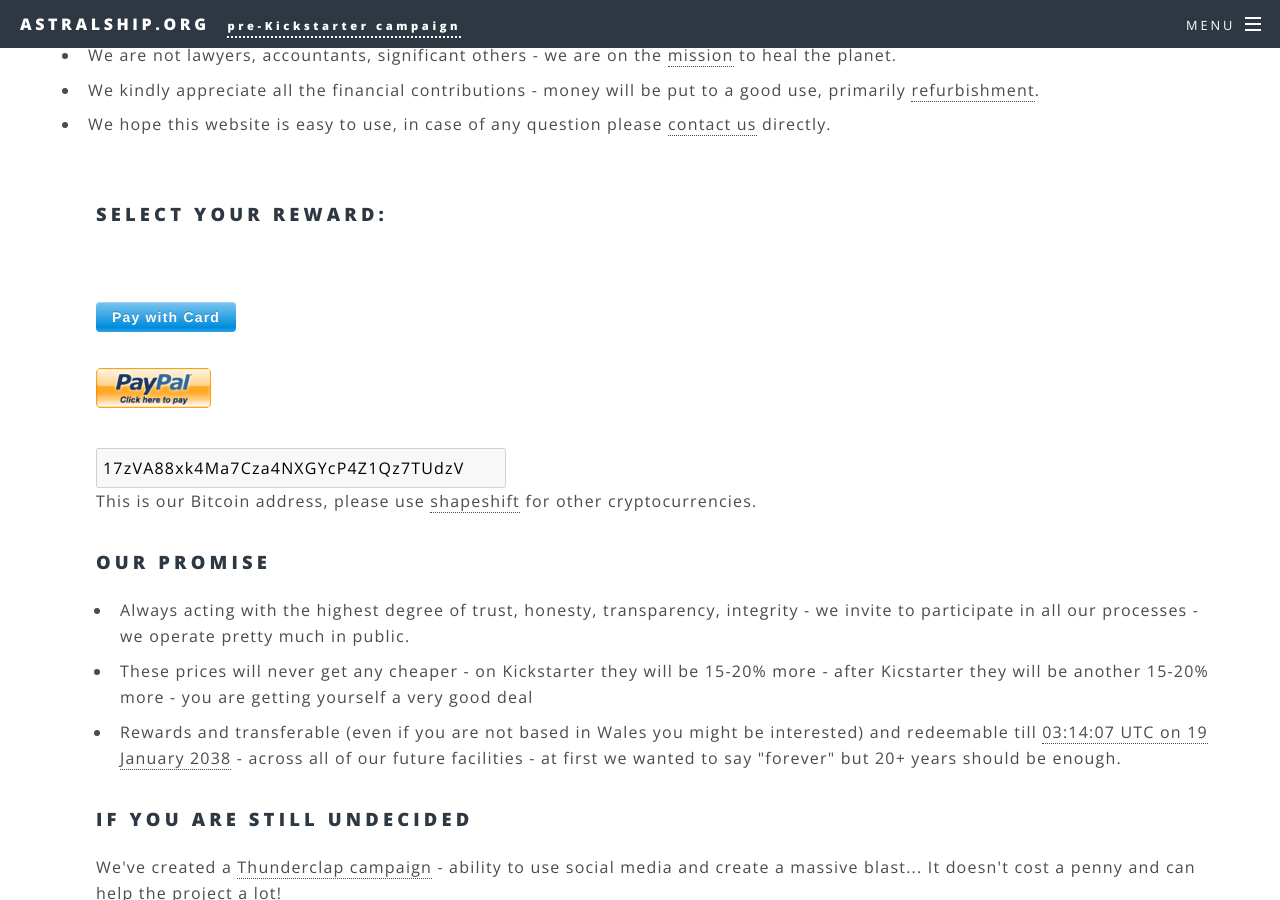
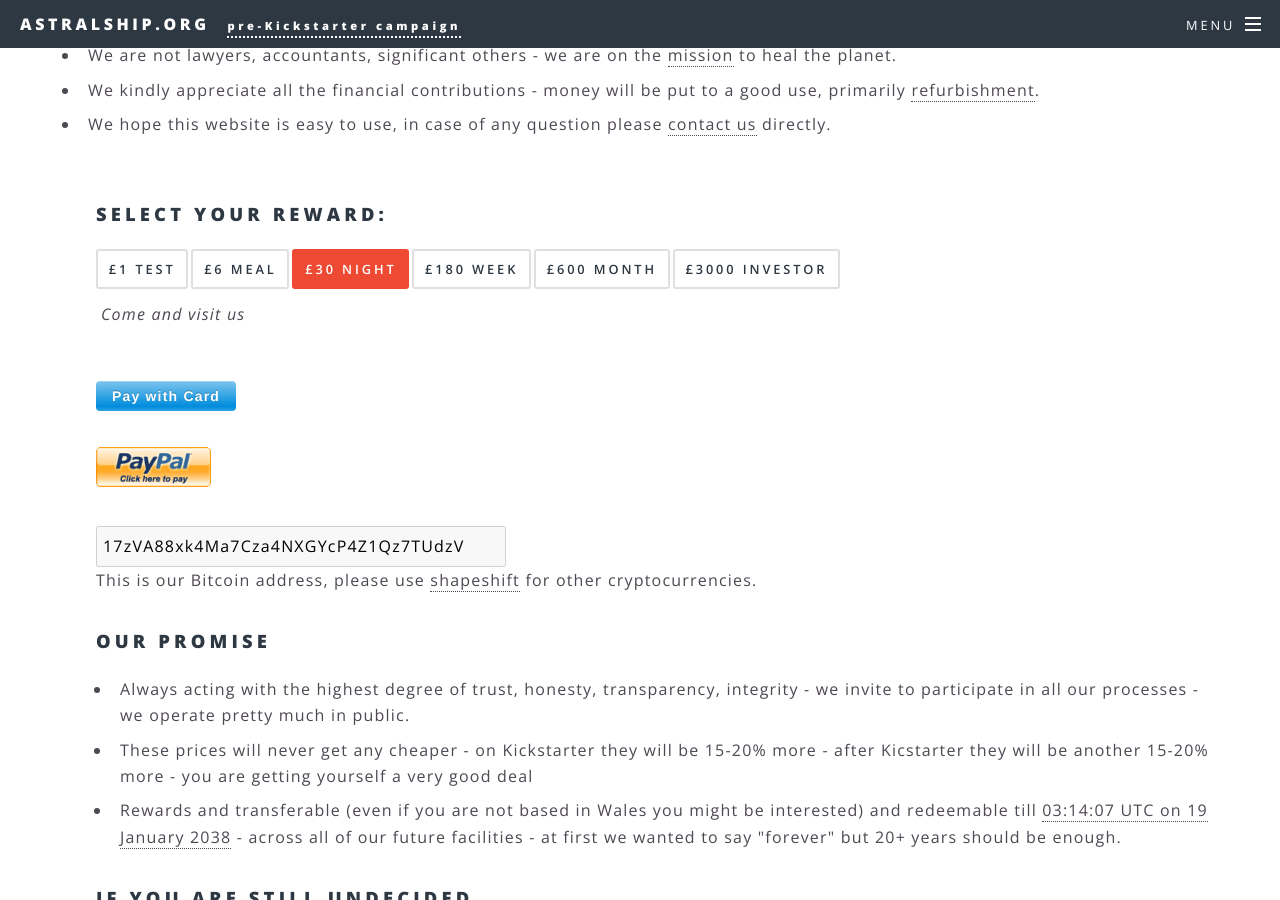
Before and after one commit to astralship/astralship.github.io, a Jekyll site: the page built from investment.html, in a window 1280 px wide and 900 px high, scrolled down 4724 px. Built offline with Jekyll 4.4.1, drawn with Linux system fonts in a browser that asks for light colours; comment, search, counter and statistics services are not loaded; some of the changed lines change nothing that is shown.

Commit message:
Not cool :(

```diff
--- a/_includes/scripts.html
+++ b/_includes/scripts.html
@@ -7,6 +7,8 @@
 <!--[if lte IE 8]><script src="{{ "/js/ie/respond.min.js" | prepend: site.baseurl }}"></script><![endif]-->
 <script src="{{ "/js/main.js" | prepend: site.baseurl }}"></script>
 <script src="{{ "/js/particles-dan.js" | prepend: site.baseurl }}"></script>
+<script src="https://checkout.stripe.com/checkout.js"></script> <!-- saving some bandwidth by puttin only in 'investment' -->
+<script src="{{ "/js/payments.js" | prepend: site.baseurl }}"></script>
 
 <script>
 if (location.host.indexOf("localhost") !== -1) {
--- a/investment.html
+++ b/investment.html
@@ -4,9 +4,6 @@
 subtitle: Working together for a better future
 order: 20
 ---
-
-	<script src="https://checkout.stripe.com/checkout.js"></script> <!-- saving some bandwidth by puttin only in 'investment' -->
-	<script src="{{ "/js/payments.js" | prepend: site.baseurl }}"></script>
 
 	<a href="#ready" class="ready">We are ready, proceed to payment</a>
 
```
